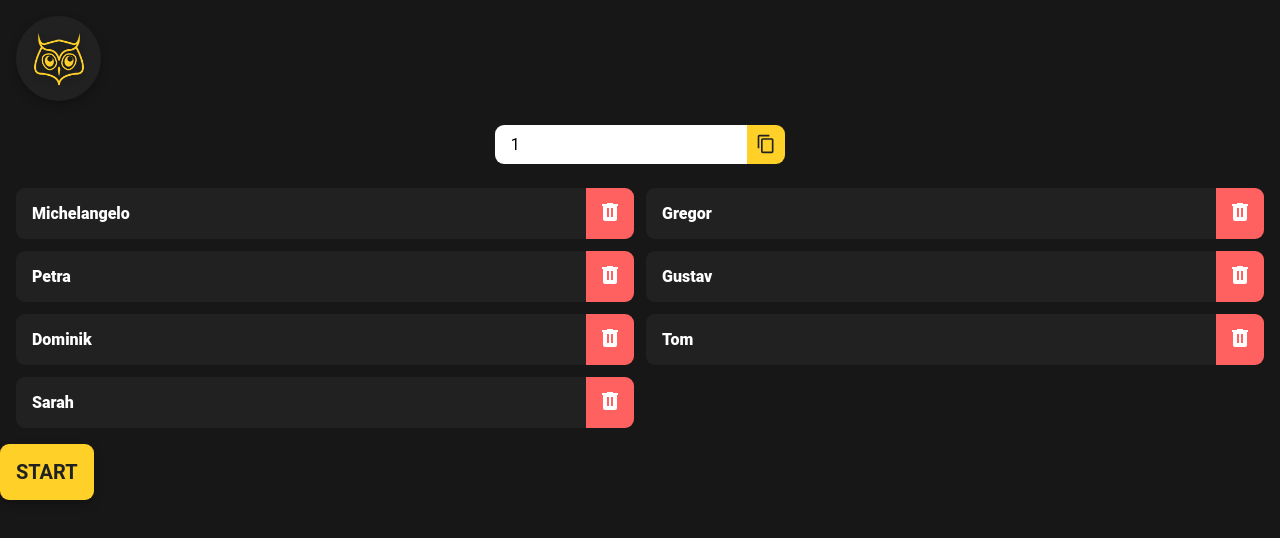
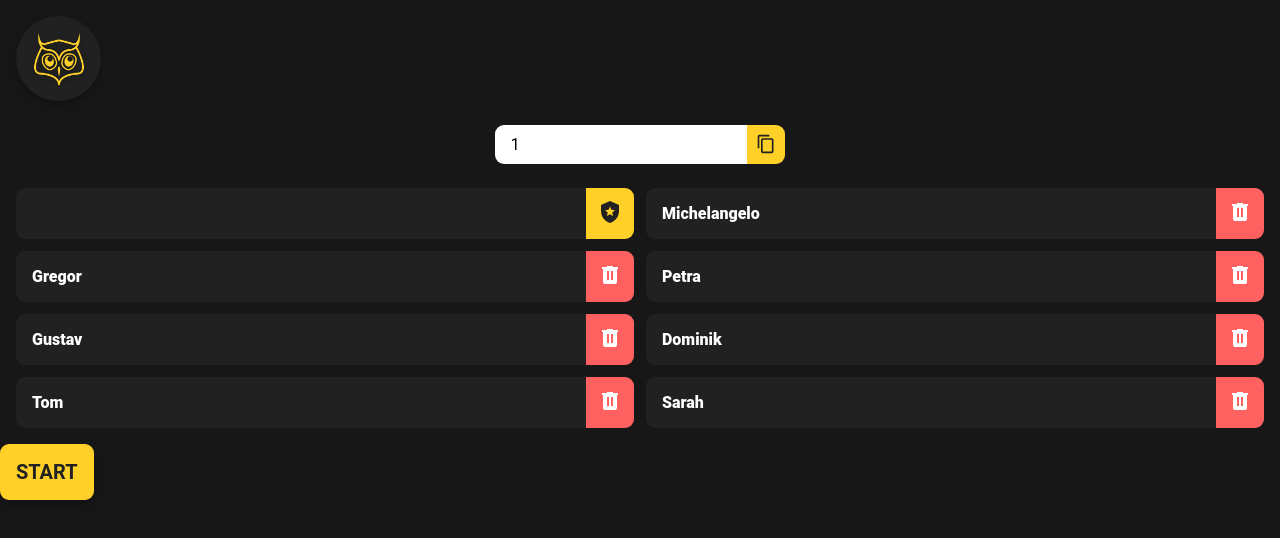
Before and after one commit to nikyoto/nf-capstone, a Next.js app: page /lobby/1 in a window 1280 px wide. Shown: the top 538 px of the page. Built offline with nearby package versions, Linux system fonts and the light colour scheme.

Commit message:
feat: added lobby leader

```diff
--- /dev/null
+++ b/src/atoms/leader-star/styled.js
@@ -0,0 +1,10 @@
+import styled from "@emotion/styled";
+import { pxToRem } from "../../ions/utils/unit";
+
+export const StyledLeaderStar = styled.button`
+	padding: 0.75rem;
+	border-style: none;
+	border-radius: 0 ${pxToRem(9)} ${pxToRem(9)} 0;
+	background: #ffd028;
+	color: #212121;
+`;
--- /dev/null
+++ b/src/atoms/leader/index.jsx
@@ -0,0 +1,17 @@
+import React from "react";
+import { StyledStarContainer, StyledLeader, StyledLeaderName } from "./styled";
+import { StyledLeaderStar } from "../leader-star/styled";
+import Icon from "../icon";
+
+export const Leader = ({ children }) => {
+	return (
+		<StyledLeader>
+			<StyledLeaderName>{children}</StyledLeaderName>
+			<StyledStarContainer>
+				<StyledLeaderStar>
+					<Icon height={24} width={24} icon="star" />
+				</StyledLeaderStar>
+			</StyledStarContainer>
+		</StyledLeader>
+	);
+};
--- /dev/null
+++ b/src/atoms/leader/styled.js
@@ -0,0 +1,23 @@
+import styled from "@emotion/styled";
+import { pxToRem } from "../../ions/utils/unit";
+
+export const StyledLeader = styled.div`
+	display: flex;
+	align-items: center;
+	border-radius: ${pxToRem(9)};
+	background: #212121;
+	color: white;
+	font-weight: 800;
+`;
+
+export const StyledStarContainer = styled.div`
+	display: flex;
+	align-items: center;
+	justify-content: flex-end;
+`;
+
+export const StyledLeaderName = styled.div`
+	flex-grow: 1;
+	padding: 0.5rem 1rem;
+	word-break: break-all;
+`;
--- a/src/ions/icons/index.js
+++ b/src/ions/icons/index.js
@@ -2,6 +2,7 @@ const icons = {
 	copy: "M19,21H8V7H19M19,5H8A2,2 0 0,0 6,7V21A2,2 0 0,0 8,23H19A2,2 0 0,0 21,21V7A2,2 0 0,0 19,5M16,1H4A2,2 0 0,0 2,3V17H4V3H16V1Z",
 	check: "M9,20.42L2.79,14.21L5.62,11.38L9,14.77L18.88,4.88L21.71,7.71L9,20.42Z",
 	delete: "M9,3V4H4V6H5V19A2,2 0 0,0 7,21H17A2,2 0 0,0 19,19V6H20V4H15V3H9M9,8H11V17H9V8M13,8H15V17H13V8Z",
+	star: "M12 1L3 5V11C3 16.55 6.84 21.74 12 23C17.16 21.74 21 16.55 21 11V5L12 1M15.08 16L12 14.15L8.93 16L9.74 12.5L7.03 10.16L10.61 9.85L12 6.55L13.39 9.84L16.97 10.15L14.26 12.5L15.08 16Z",
 };
 
 export default icons;
--- a/src/molecules/player-overview/index.jsx
+++ b/src/molecules/player-overview/index.jsx
@@ -1,12 +1,14 @@
 import { Player } from "../../atoms/player";
 import React from "react";
 import { StyledPlayerOverview } from "./styled";
+import { Leader } from "../../atoms/leader";
 
 const players = ["Michelangelo", "Gregor", "Petra", "Gustav", "Dominik", "Tom", "Sarah"];
 
 export const PlayerOverview = ({ children }) => {
 	return (
 		<StyledPlayerOverview>
+			<Leader>{children}</Leader>
 			{players.map(player => {
 				return <Player>{player}</Player>;
 			})}
```
